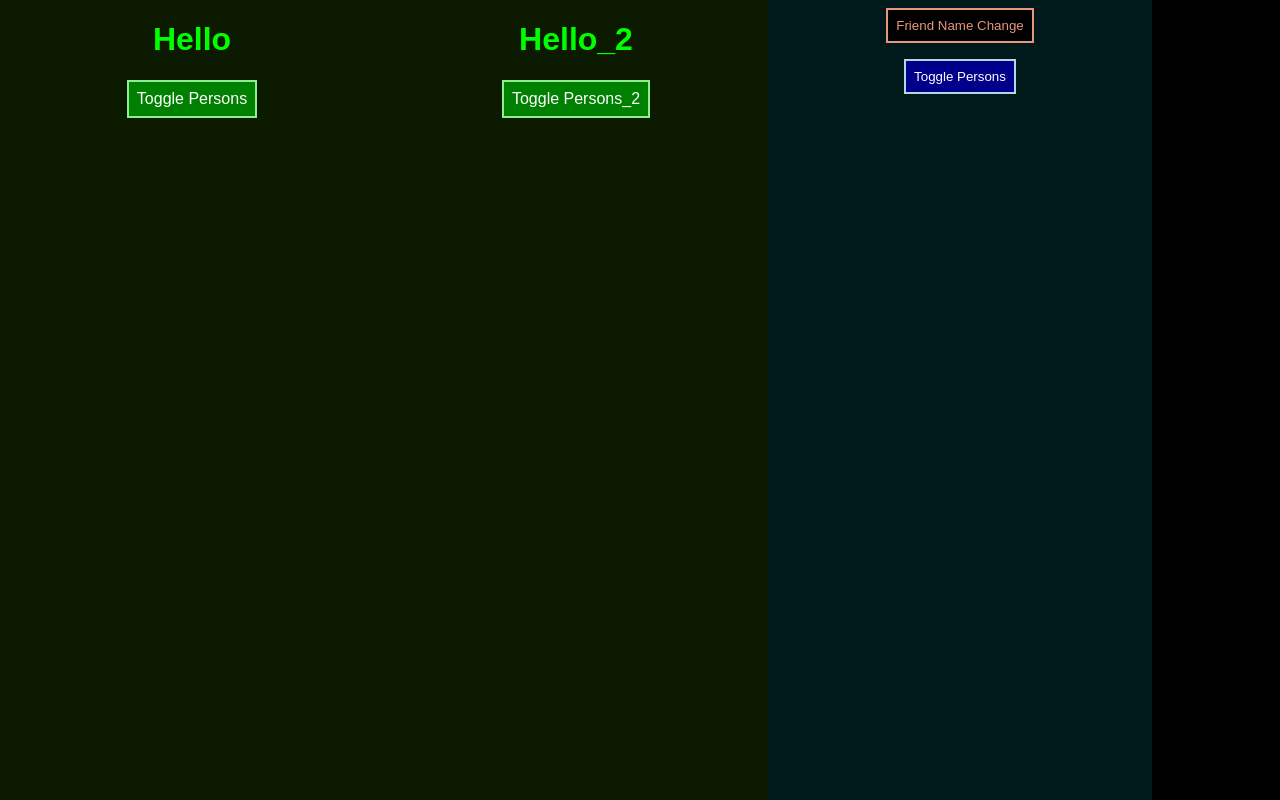
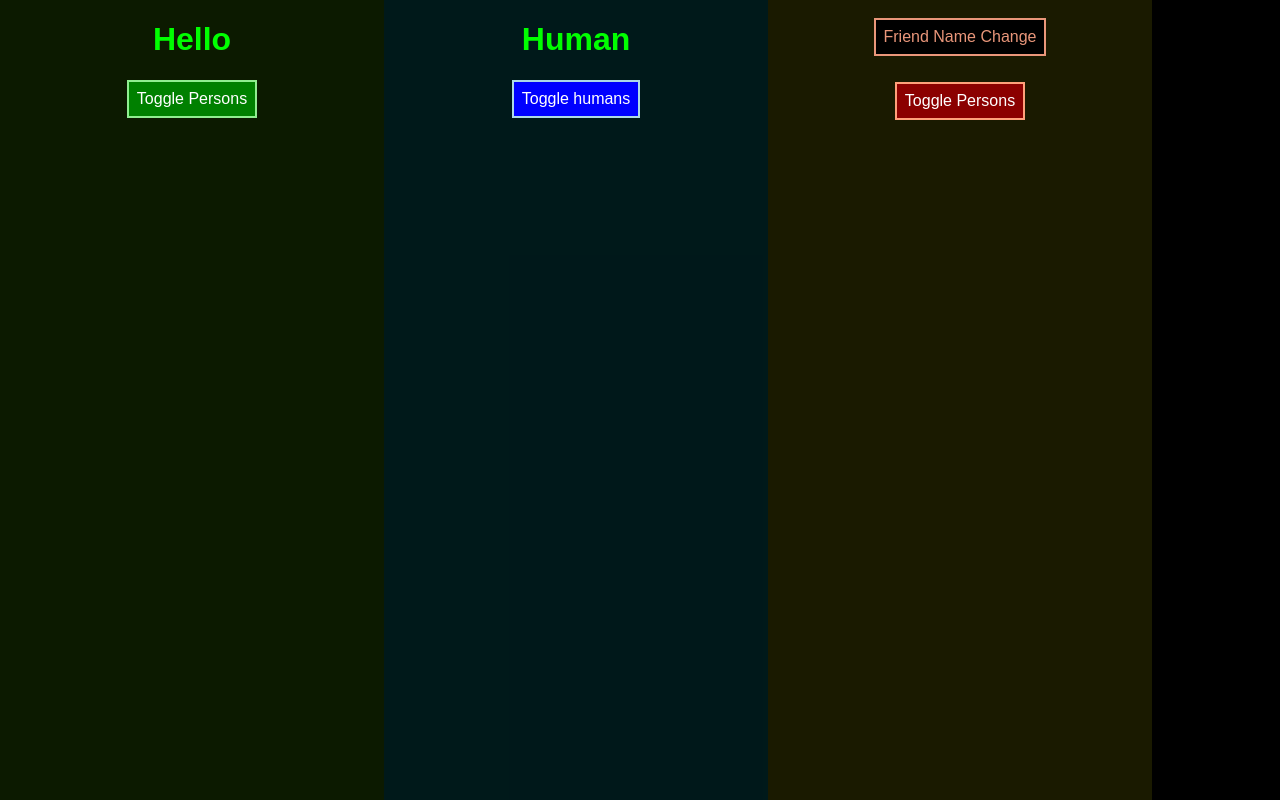
Before and after one commit to BogdanAndrijevski/react-basics, a React (Create React App) app: page / in a window 1280 px wide. Built offline with nearby package versions, Linux system fonts and the light colour scheme.

Commit message:
ver 1.18 - changing Persons_2 to Humans

```diff
--- a/src/App.css
+++ b/src/App.css
@@ -7,14 +7,17 @@
   border: 2px solid darksalmon;
   color: darksalmon;
   padding: 8px;
-  margin: 8px auto;
+  margin: 18px auto;
   cursor: pointer;
   display: block;
+  font: inherit;
 }
 
 .btnFriendToggle {
-  background-color: darkblue;
-  border: 2px solid lightblue;
+  font: inherit;
+
+  background-color: darkred;
+  border: 2px solid lightsalmon;
   color: white;
   padding: 8px;
   margin: 8px;
@@ -39,12 +42,21 @@ input {
   /* opacity: 0.1; */
 }
 
+.MainForHuman {
+  text-align: center;
+  float: left;
+  width: 30%;
+  /* border: 1px dashed cyan; */
+  background-color: rgb(0, 238, 255, 0.1);
+  height: 800px;
+}
+
 .MainForFriend {
   text-align: center;
   float: left;
   width: 30%;
   /* border: 1px dashed cyan; */
-  background-color: rgb(0, 238, 255, 0.1);
+  background-color: rgba(255, 251, 0, 0.1);
   height: 800px;
 }
 
--- a/src/App.js
+++ b/src/App.js
@@ -1,6 +1,7 @@
 import React, { Component } from 'react';
 import './App.css';
 import Person from './Person/Person.js';
+import Human from './Human/Human.js';
 import Friend from './Friend/Friend.js';
 
 class App extends Component {
@@ -11,7 +12,7 @@ class App extends Component {
       { name: 'Jack', age: 46 },
       { name: 'Michael', age: 35 }
     ],
-    persons_2: [
+    humans: [
       { name: 'John', age: 26 },
       { name: 'Jack', age: 46 },
       { name: 'Michael', age: 35 }
@@ -22,7 +23,7 @@ class App extends Component {
     ],
     otherState: 'other state',
     showPersons: false,
-    showPersons_2: false,
+    showhumans: false,
     showFriends: false
   }
 
@@ -39,11 +40,11 @@ class App extends Component {
     })
   }
 
-  switchNameHandler_2 = (newName) => {
+  switchNameHandlerHuman = (newName) => {
     // console.log('was clicked');
     // DONT DO THIS : this.state.persons[0].name = "Marko"
     this.setState({
-      persons_2: [
+      humans: [
         { name: newName, age: 26 },
         { name: 'Jack', age: 46 },
         { name: 'Michael', age: 34 }
@@ -70,9 +71,9 @@ class App extends Component {
     })
   }
 
-  nameChangeHandler_2 = (event) => {
+  nameChangeHandlerHuman = (event) => {
     this.setState({
-      persons_2: [
+      humans: [
         { name: event.target.value, age: 26 },
         { name: 'Jack', age: 46 },
         { name: 'Michael', age: 35 }
@@ -85,9 +86,9 @@ class App extends Component {
     this.setState({ showPersons: !doesShow })
   }
 
-  togglePersonsHandler_2 = () => {
-    const doesShow = this.state.showPersons_2;
-    this.setState({ showPersons_2: !doesShow })
+  togglePersonsHandlerHuman = () => {
+    const doesShow = this.state.showhumans;
+    this.setState({ showhumans: !doesShow })
   }
 
   toggleFriendsHandler = () => {
@@ -106,8 +107,17 @@ class App extends Component {
       color: 'white'
     }
 
+    const btnHumanStyle = {
+      backgroundColor: 'blue',
+      font: 'inherit',
+      border: '2px solid lightblue',
+      padding: '8px',
+      cursor: 'pointer',
+      color: 'white'
+    }
+
     let persons = null;
-    let persons_2 = null;
+    let humans = null;
 
     if (this.state.showPersons === true) {
       persons = (
@@ -127,20 +137,20 @@ class App extends Component {
       )
     } // end IF
 
-    if (this.state.showPersons_2 === true) {
-      persons_2 = (
+    if (this.state.showhumans === true) {
+      humans = (
         <div>
-          <Person
-            changed={this.nameChangeHandler_2}
-            click={this.switchNameHandler_2.bind(this, 'Max!')}
-            name={this.state.persons_2[0].name}
-            age={this.state.persons_2[0].age}>My Hobby:</Person>
-          <Person
-            name={this.state.persons_2[1].name}
-            age={this.state.persons_2[1].age} />
-          <Person
-            name={this.state.persons_2[2].name}
-            age={this.state.persons_2[2].age} />
+          <Human
+            changed={this.nameChangeHandlerHuman}
+            click={this.switchNameHandlerHuman.bind(this, 'Max!')}
+            name={this.state.humans[0].name}
+            age={this.state.humans[0].age}>My Hobby:</Human>
+          <Human
+            name={this.state.humans[1].name}
+            age={this.state.humans[1].age} />
+          <Human
+            name={this.state.humans[2].name}
+            age={this.state.humans[2].age} />
         </div>
       )
     }
@@ -161,16 +171,16 @@ class App extends Component {
 
         {/* ------------------------------------------- */}
 
-        {/* -------------- Persons 2 -------------------- */}
-        <div className='MainForPerson'>
-          <h1>Hello_2</h1>
+        {/* -------------- Humans -------------------- */}
+        <div className='MainForHuman'>
+          <h1>Human</h1>
           <button
-            style={style}
-            onClick={this.togglePersonsHandler_2} >Toggle Persons_2</button>
+            style={btnHumanStyle}
+            onClick={this.togglePersonsHandlerHuman} >Toggle humans</button>
           {/* onClick={() => this.switchNameHandler('Maximilian!!')} >Switch Name</button> */}
           {/* <button onClick={() => {return this.switchNameHandler()}} >Switch Name</button> */}
 
-          {persons_2}
+          {humans}
         </div>
 
         {/* ------------------------------------------- */}
--- /dev/null
+++ b/src/Human/Human.css
@@ -0,0 +1,10 @@
+.Human {
+    width: 60%;
+    margin: 16px auto;
+    border: 1px solid #0099ff;
+    box-shadow: 0 2px 3px #00379c;
+    padding: 16px;
+    text-align: center;
+    background-color: black;
+    color: lightblue;
+}
--- /dev/null
+++ b/src/Human/Human.js
@@ -0,0 +1,14 @@
+import React from 'react';
+import './Human.css';
+
+const human = (props) => {
+    return (
+        <div className={'Human'}>
+            <p onClick={props.click}>I am {props.name}, I am {props.age} years old and my lucky number is {Math.floor(Math.random() * 30)}</p>
+            <p>{props.children}</p>
+            <input type="text" onChange={props.changed} value={props.name}/>
+        </div>
+    )
+}
+
+export default human;
```
